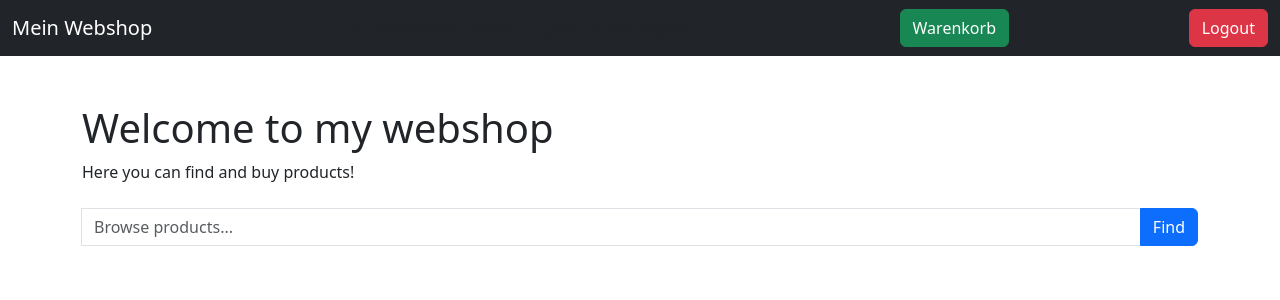
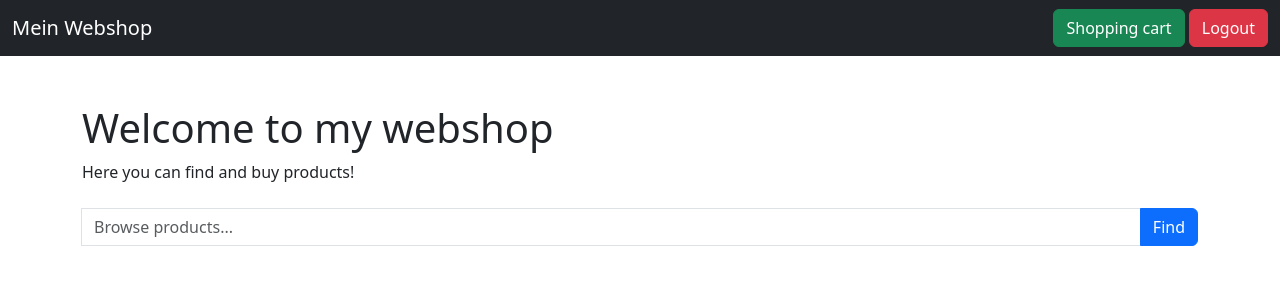
Before and after one commit to CucinaDeVille/phpWebshop, a PHP site: page /index.php in a window 1280 px wide. Shown: the top 300 px of the page. Run offline with PHP 8.4, Linux system fonts and the light colour scheme; the visitor is signed in with stand-in values (Sample User, id 1).

Commit message:
feat(navbar): :art: restructure nav area

```diff
--- a/public/index.php
+++ b/public/index.php
@@ -19,12 +19,12 @@ session_start();
         <a class="navbar-brand" href="index.php">
             Mein Webshop
         </a>
-
-        // differentiate between logged in and logged out
+        <div>
+            <!-- differentiate between logged in and logged out -->
             <?php if (isset($_SESSION['user_id'])): ?>
 
                 <a href="cart.php" class="btn btn-success">
-                Warenkorb
+                    Shopping cart
                 </a>
 
                 <a href="logout.php" class="btn btn-danger">
@@ -42,6 +42,8 @@ session_start();
                 </a>
 
             <?php endif; ?>
+        </div>
+
     </div>
 </nav>
 
```
Lines whose indentation alone changed are shown as unchanged.
